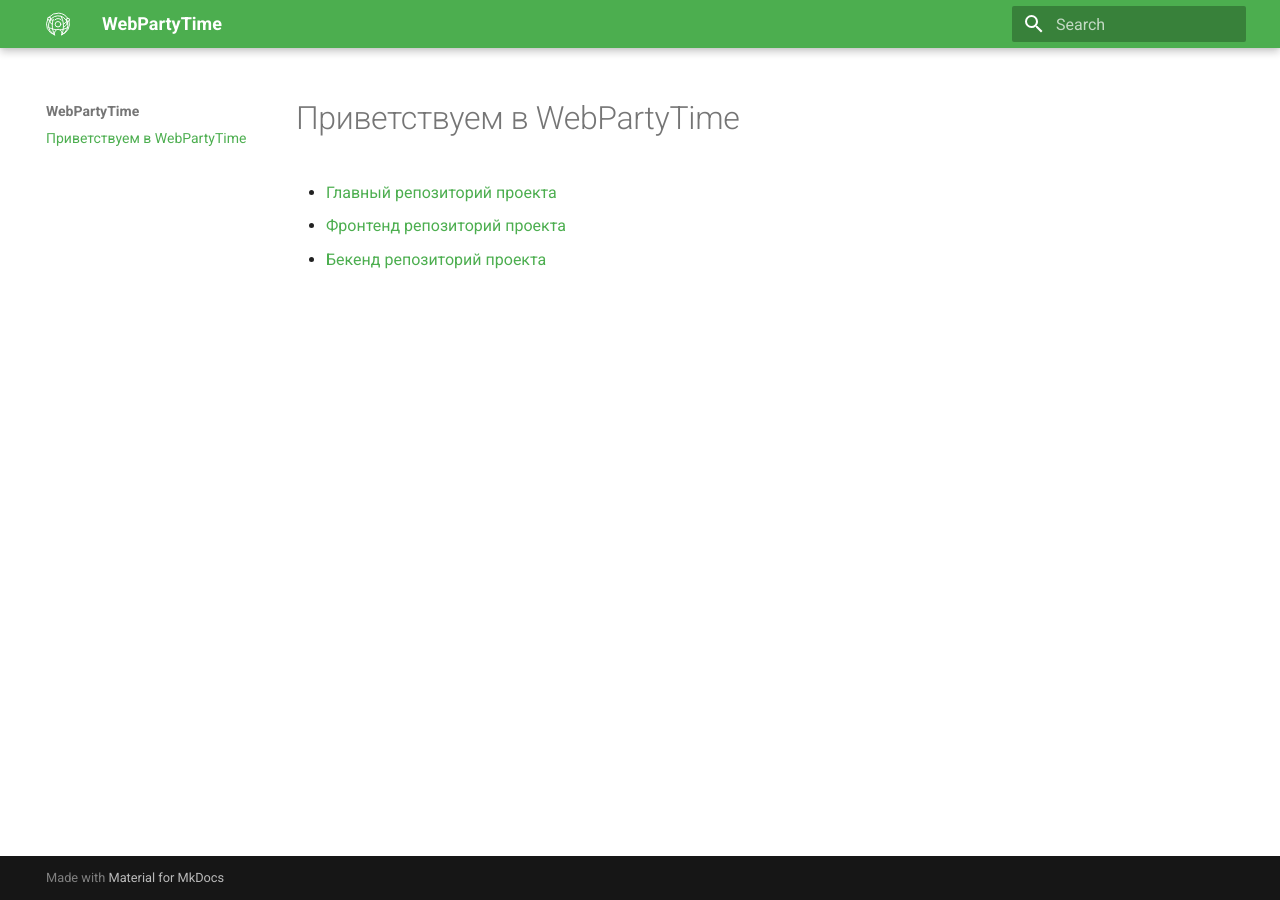
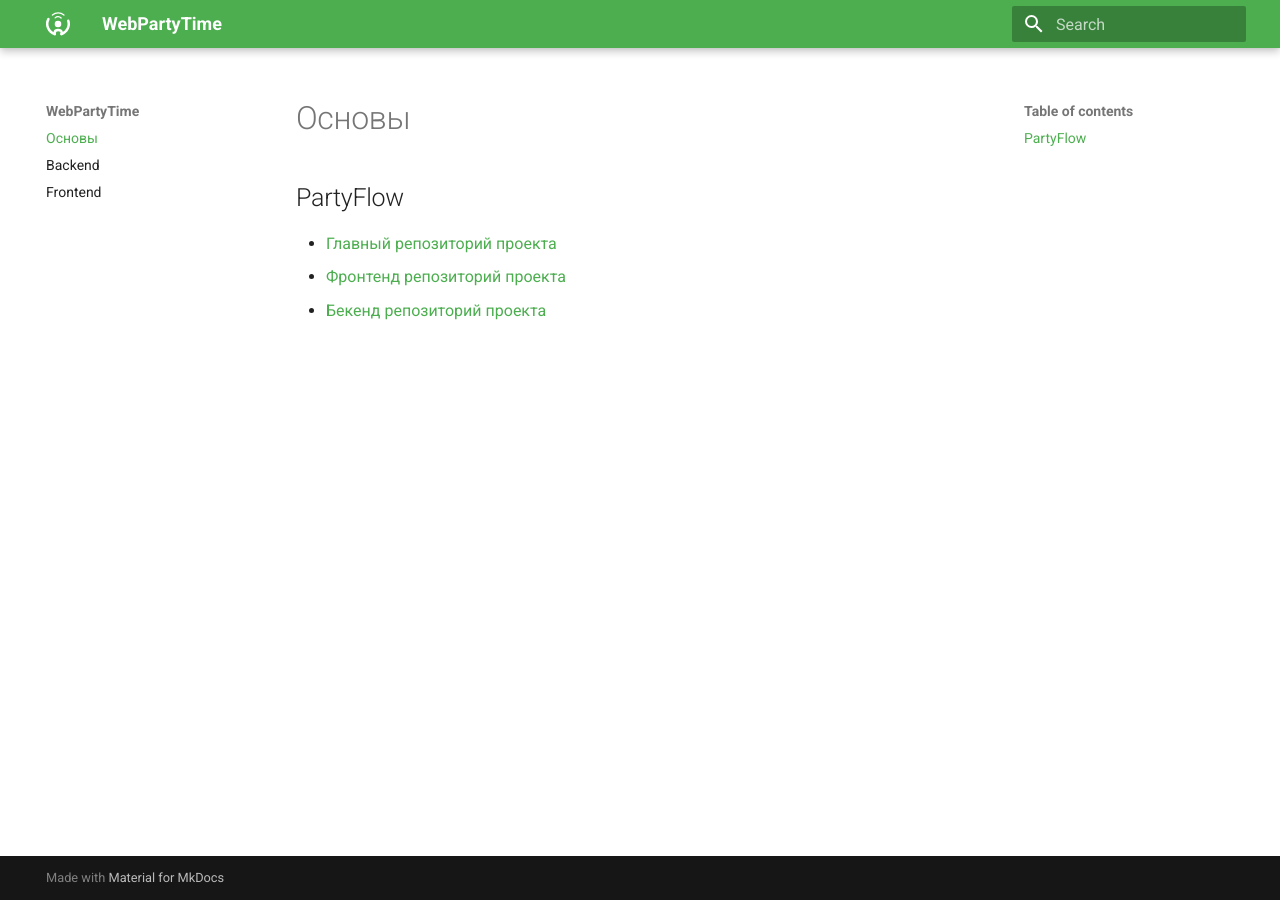
Before and after one commit to theWebPartyTime/main, an MkDocs documentation site: the page built from docs/index.md, in a window 1280 px wide. Built offline with MkDocs 1.6.1 and Material for MkDocs 9.7.7, drawn with Linux system fonts in a browser that asks for light colours.

Commit message:
new version of main repository and slight documentation additions

```diff
--- a/docs/index.md
+++ b/docs/index.md
@@ -1,4 +1,5 @@
-# Приветствуем в WebPartyTime
+# Основы
+## PartyFlow
 
 * [Главный репозиторий проекта](https://github.com/theWebPartyTime/main)
 * [Фронтенд репозиторий проекта](https://github.com/theWebPartyTime/user)
```
Also changed, not shown: docs/backend.md (added, +24 -0 lines), docs/frontend.md (added, +12 -0 lines), docs/logo.svg.
